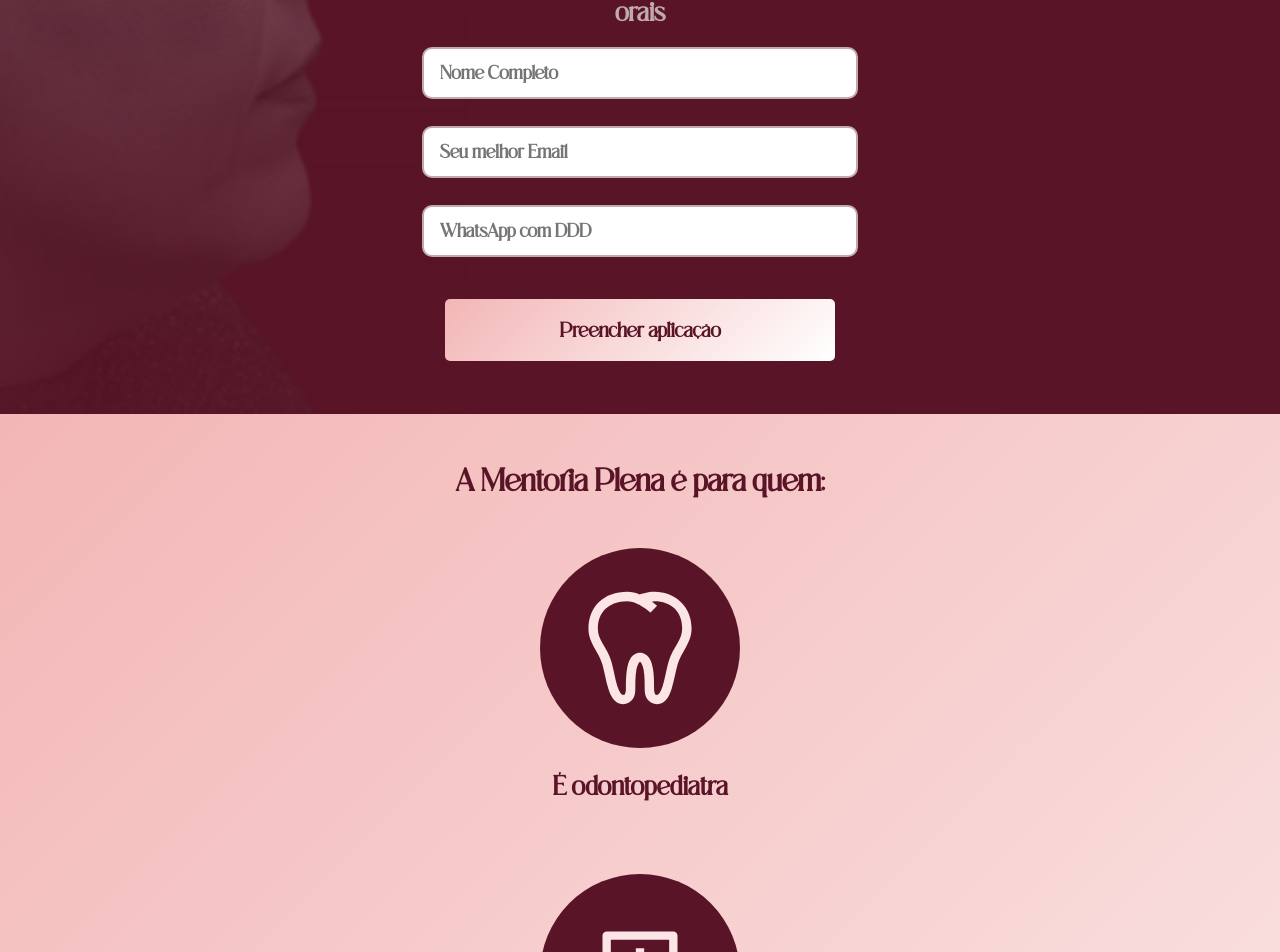
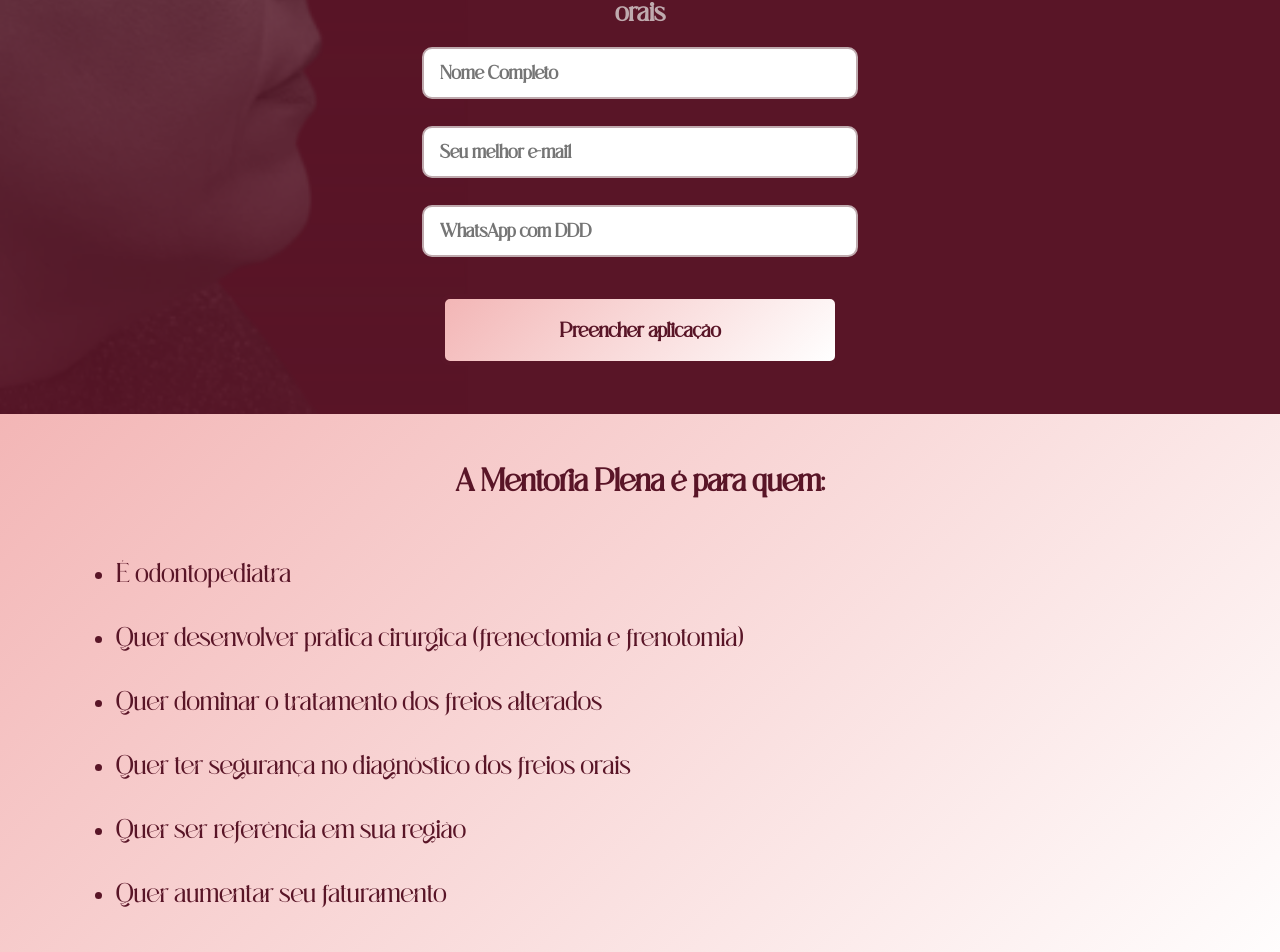
Before and after one commit to Rottschaefer/pagina-de-vendas-instituto, a React (Vite) app: page / in a window 1280 px wide. Shown: the part 440-1392 px from the top of the page. Built offline with nearby package versions, Linux system fonts and the light colour scheme; no server answers; what google-auth-library, google-spreadsheet would draw is missing.

Commit message:
Simple text corrections and the change in style in the Second Part: icons to ul list. The final button was also changed for an a tag that points to the forms in the beggining of the page

```diff
--- a/src/PageParts/FourthPart/FourthPart.jsx
+++ b/src/PageParts/FourthPart/FourthPart.jsx
@@ -13,11 +13,11 @@ export const FourthPart = () => {
       </StyledSubTitle>
       <StyledDescription>
         <StyledDescriptionSpecial>
-          Serão 3 dias em Niterói RJ, você terá acesso ao passo a passo dos meus
+          Serão 3 dias em Niterói-RJ, você terá acesso ao passo a passo dos meus
           atendimentos
         </StyledDescriptionSpecial>
-        , gestão das clínicas, prática no centro cirúrgico e na clínica com
-        minha supervisão (opção sujeito a disponibilidade)
+        , gestão das clínicas e observação da prática no centro cirúrgico e na
+        clínica sob minha supervisão (opção sujeita à disponibilidade)
       </StyledDescription>
     </StyledFourthPart>
   );
--- a/src/PageParts/PageBegin/PageBegin.jsx
+++ b/src/PageParts/PageBegin/PageBegin.jsx
@@ -86,7 +86,7 @@ export const PageBegin = () => {
     }
   };
   return (
-    <StyledPageBegin>
+    <StyledPageBegin id="top">
       <StyledPerfil src={perfil} />
       <StyledLogo src={logo} />
       <StyledSubTitle>
@@ -113,7 +113,7 @@ export const PageBegin = () => {
         <br />
         <label>
           <StyledInput
-            placeholder="Seu melhor Email"
+            placeholder="Seu melhor e-mail"
             type="text"
             name="email"
             value={formData.email}
--- a/src/PageParts/PageEnd/PageEnd.jsx
+++ b/src/PageParts/PageEnd/PageEnd.jsx
@@ -7,7 +7,7 @@ import {
   StyledRigths,
   StyledTitle,
 } from "./StyledPageEnd";
-import frontPhoto from "../../assets/front_photo.jpg";
+import frontPhoto from "../../assets/second-front-photo.jpeg";
 
 export const PageEnd = () => {
   return (
@@ -19,12 +19,12 @@ export const PageEnd = () => {
         empresária, mentora de odontopediatras e professora de freios orais,
         temos mais de 1000 alunas no Brasil e em mais de 13 países. Sou mãe da
         Clara, Eduardo e esposa do Cássio Tadeu. Especialista em cirurgia em
-        odontopediatria, habilitada em laserterapia e mestranda em
-        odontopediatria. Meu propósito é conduzir cada dia mais profissionais a
-        se tornarem capacitados para potencializar seus atendimentos e negócios,
-        além de proporcionar uma melhor qualidade de vida aos seus pacientes.
+        odontopediatria, habilitada em laserterapia e mestre em odontopediatria.
+        Meu propósito é conduzir cada dia mais profissionais a se tornarem
+        capacitados para potencializar seus atendimentos e negócios, além de
+        proporcionar uma melhor qualidade de vida aos seus pacientes.
       </StyledDescription>
-      <StyledButton>Quero preencher minha aplicação</StyledButton>
+      <StyledButton href="#top">Quero preencher minha aplicação</StyledButton>
       <RigthsDiv>
         <StyledRigths>
           © Todos os direitos reservados | Irma Rottschaefer - 2024{" "}
--- a/src/PageParts/PageEnd/StyledPageEnd.jsx
+++ b/src/PageParts/PageEnd/StyledPageEnd.jsx
@@ -15,6 +15,10 @@ export const StyledPageEnd = styled.div`
 `;
 
 export const StyledFrontPhoto = styled.img`
+  @media (min-width: 900px) {
+    width: 40vw;
+    height: 70vh;
+  }
   width: 75vw;
   height: 40vh;
   object-fit: cover;
@@ -42,7 +46,10 @@ export const StyledDescription = styled.p`
   margin: 0;
 `;
 
-export const StyledButton = styled.button`
+export const StyledButton = styled.a`
+  display: flex;
+  justify-content: center;
+  align-items: center;
   background: linear-gradient(135deg, #591527, #732735);
   border-radius: 10px;
   border-color: #ffbdbd;
--- a/src/PageParts/SecondPart/SecondPart.jsx
+++ b/src/PageParts/SecondPart/SecondPart.jsx
@@ -1,15 +1,14 @@
 import {
   StyledBoard,
-  StyledConteiner,
   StyledDescription,
   StyledDoctor,
   StyledHospital,
   StyledMoney,
   StyledSecondPart,
   StyledSubTitle,
-  StyledSvgConteiner,
   StyledTongue,
   StyledTooth,
+  StyledUlConteiner,
 } from "./StyledSecondPart";
 
 export const SecondPart = () => {
@@ -32,17 +31,13 @@ export const SecondPart = () => {
   ];
 
   const svgs = svgObjects.map((obj, id) => {
-    return (
-      <StyledConteiner key={id}>
-        <StyledSvgConteiner>{obj.svg}</StyledSvgConteiner>
-        <StyledDescription>{obj.text}</StyledDescription>
-      </StyledConteiner>
-    );
+    return <StyledDescription key={id}>{obj.text}</StyledDescription>;
   });
+
   return (
     <StyledSecondPart>
       <StyledSubTitle>A Mentoria Plena é para quem:</StyledSubTitle>
-      {svgs}
+      <StyledUlConteiner>{svgs}</StyledUlConteiner>
     </StyledSecondPart>
   );
 };
--- a/src/PageParts/SecondPart/StyledSecondPart.jsx
+++ b/src/PageParts/SecondPart/StyledSecondPart.jsx
@@ -29,26 +29,6 @@ export const StyledSubTitle = styled.h1`
   color: #591527;
   z-index: 1;
   margin: 3rem 2rem;
-`;
-
-export const StyledConteiner = styled.div`
-  display: flex;
-  flex-direction: column;
-  justify-content: center;
-  align-items: center;
-  margin-bottom: 3rem;
-`;
-
-export const StyledSvgConteiner = styled.div`
-  display: flex;
-  justify-content: center;
-  align-items: center;
-  width: 40vw;
-  max-width: 200px;
-  max-height: 200px;
-  height: 40vw;
-  background-color: #591527;
-  border-radius: 100%;
 `;
 
 export const StyledTooth = styled(LiaToothSolid)`
@@ -99,11 +79,20 @@ export const StyledMoney = styled(FaMoneyBillTrendUp)`
   width: auto;
 `;
 
-export const StyledDescription = styled.h2`
+export const StyledDescription = styled.li`
   font-family: "giarek";
   font-size: 1.7rem;
-  text-align: center;
+  text-align: left;
   color: #591527;
   z-index: 1;
   width: 85vw;
 `;
+
+export const StyledUlConteiner = styled.ul`
+  display: flex;
+  flex-direction: column;
+  justify-content: center;
+  align-items: center;
+  margin-bottom: 3rem;
+  gap: 2rem;
+`;
--- a/src/PageParts/ThirdPart/ThirdPart.jsx
+++ b/src/PageParts/ThirdPart/ThirdPart.jsx
@@ -15,17 +15,17 @@ export const ThirdPart = () => {
     {
       title: "CONSULTORIA INDIVIDUAL",
       description:
-        "Assim que entrar na Mentoria você fará uma reunião online individual comigo, para criar um plano individualizado de acordo com seus objetivos",
+        "Assim que entrar na Mentoria, você fará uma reunião on-line individual comigo, para criar um plano individualizado de acordo com seus objetivos",
     },
     {
       title: "ENCONTROS AO VIVO",
       description:
-        "Quinzenalmente teremos encontros em grupo para feedbacks específicos, tira dúvidas, além das discussões de casos",
+        "Teremos dois encontros em grupo por mês ao vivo pelo Zoom para feedbacks específicos, tira dúvidas, além das discussões de casos",
     },
     {
       title: "MÉTODO",
       description:
-        "Acesso à todo meu método com aulas gravadas, para implementar diretamente em sua prática clínica",
+        "Acesso a todo meu método com aulas gravadas, para implementar diretamente em sua prática clínica",
     },
     {
       title: "ACOMPANHAMENTO",
@@ -35,7 +35,7 @@ export const ThirdPart = () => {
     {
       title: "PRÁTICA",
       description:
-        "Acesso aos vídeos de exercícios de cirúrgias e casos clínicos dos simples aos mais complexos",
+        "Acesso aos vídeos de exercícios de cirurgias e casos clínicos dos simples aos mais complexos",
     },
     {
       title: "COMUNIDADE",
```
Also changed, not shown: src/assets/second-front-photo.jpeg (added).
